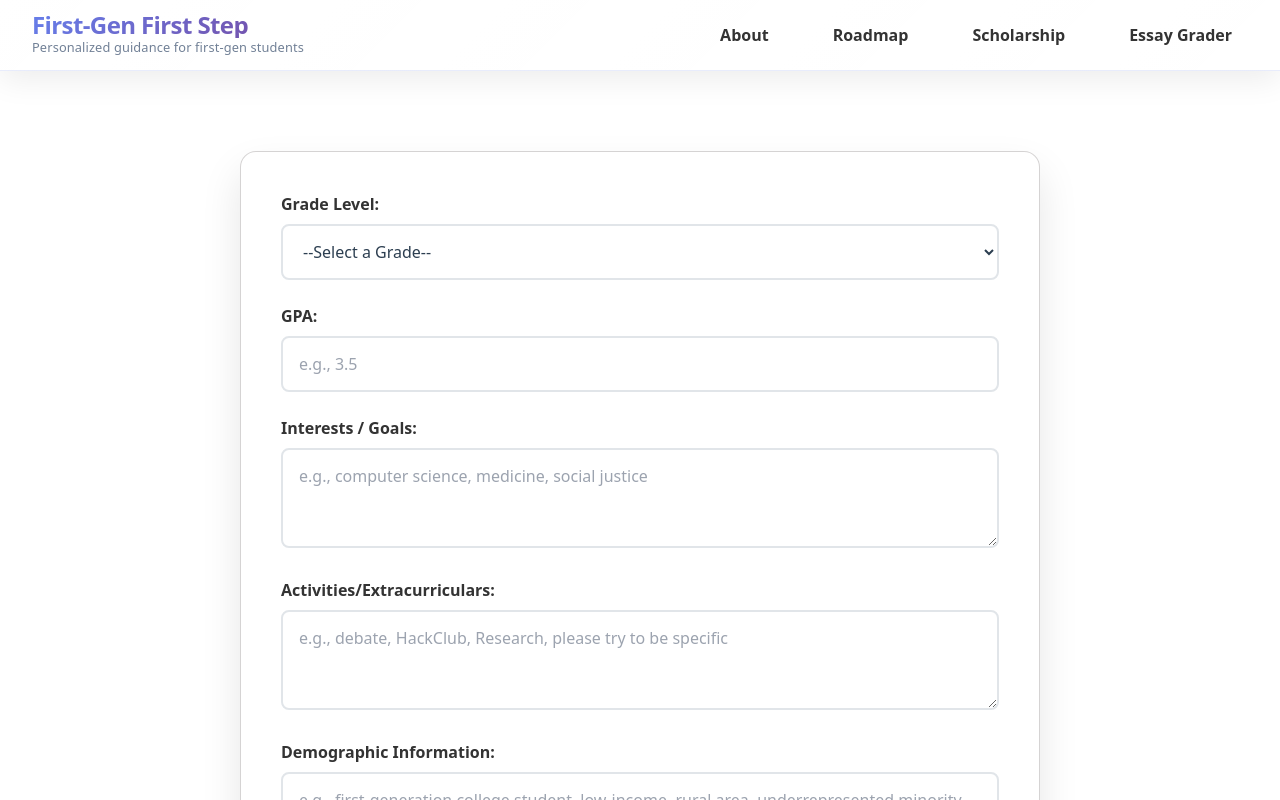
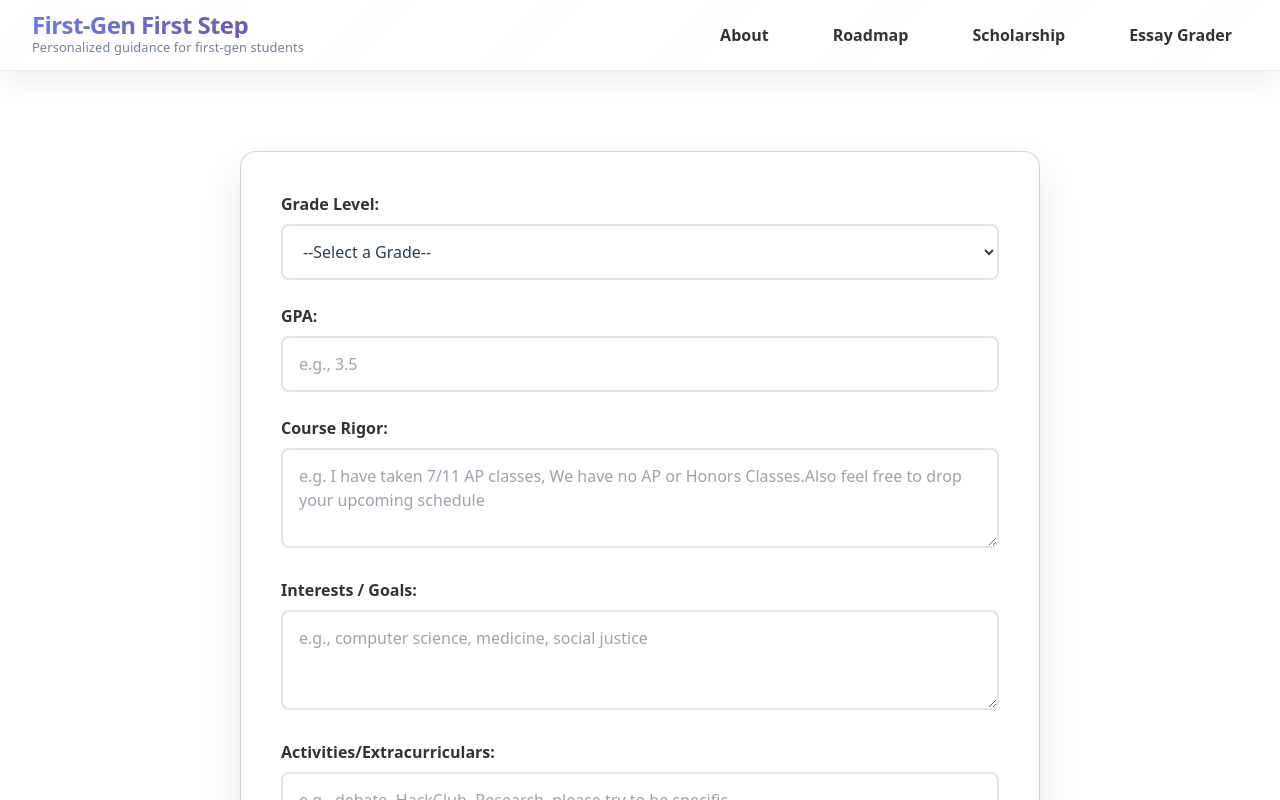
Before and after one commit to Dawit-Bonga/HackTheHood2025, a React (Vite) app in the folder frontend/: page / in a window 1280 px wide. Shown: the top 800 px of the page. Built offline with nearby package versions, Linux system fonts and the light colour scheme.

Commit message:
created a course rigor input to give more accurate roadmap

```diff
--- a/frontend/src/components/RoadmapForm.jsx
+++ b/frontend/src/components/RoadmapForm.jsx
@@ -8,6 +8,7 @@ function RoadmapForm({ setRoadmap, setLoading }) {
   const [demographic, setDemographic] = useState('');
   const [testing, setTesting] = useState('');
   const [collegeGoals, setCollegeGoals] = useState('');
+  const [classes, setClasses] = useState('');
 
   const handleSubmit = async (e) => {
     e.preventDefault();
@@ -15,7 +16,7 @@ function RoadmapForm({ setRoadmap, setLoading }) {
     const res = await fetch(`${import.meta.env.VITE_BACKEND}/generate`, {
       method: 'POST',
       headers: { 'Content-Type': 'application/json' },
-      body: JSON.stringify({ gpa, grade, interests, activities, demographic, testing, collegeGoals })
+      body: JSON.stringify({ gpa, grade, interests, activities, demographic, testing, collegeGoals, classes })
     });
     const data = await res.json();
     setRoadmap(data.roadmap);
@@ -53,6 +54,18 @@ function RoadmapForm({ setRoadmap, setLoading }) {
           min="0"
           max="4"
           placeholder="e.g., 3.5"
+          required
+        />
+      </div>
+
+        <div className="form-group">
+        <label className="form-label" htmlFor="classes">Course Rigor:</label>
+        <textarea
+          className="form-textarea"
+          id="classes"
+          value={classes}
+          onChange={(e) => setClasses(e.target.value)}
+          placeholder="e.g. I have taken 7/11 AP classes, We have no AP or Honors Classes.Also feel free to drop your upcoming schedule"
           required
         />
       </div>
```
Also changed, not shown: 1 other file (tests, documents, lock files or other folders).
